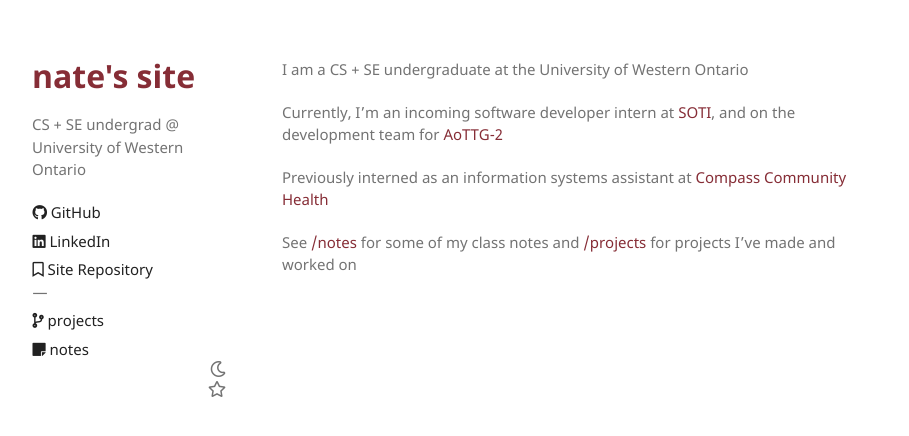
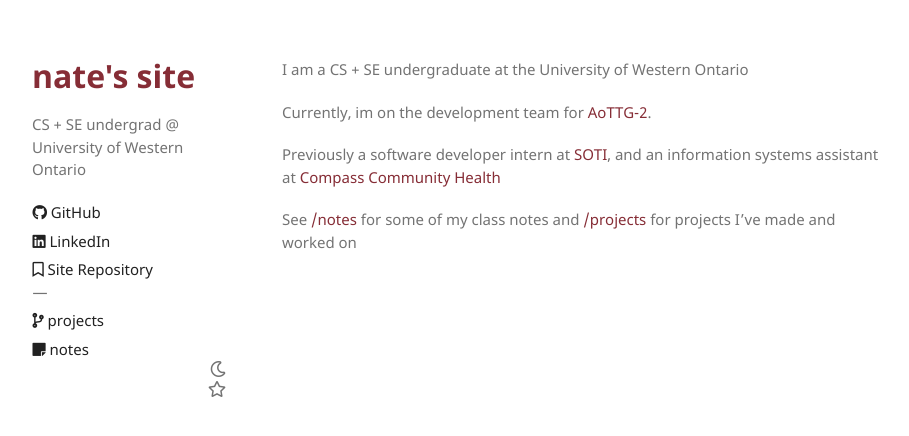
Before and after one commit to norgera/norgera.github.io, a Jekyll site: the page built from index.md, in a window 1280 px wide. Shown: the top 436 px of the page, without its empty margins (153-1062 px from the left). Built offline with Jekyll 4.4.1, drawn with Linux system fonts in a browser that asks for light colours.

Commit message:
Blackout + updates

```diff
--- /dev/null
+++ b/assets/css/blackout.scss
@@ -0,0 +1,237 @@
+---
+---
+
+:root {
+  --blackout-bg: #0b0c0d;
+  --blackout-text: #f4f4f2;
+  --blackout-muted: #a1a5aa;
+  --blackout-line: #292c2f;
+}
+
+* {
+  box-sizing: border-box;
+}
+
+body.blackout {
+  min-width: 320px;
+  margin: 0;
+  background: var(--blackout-bg);
+  color: var(--blackout-text);
+  font-family: -apple-system, BlinkMacSystemFont, "Segoe UI", sans-serif;
+  font-size: 16px;
+  line-height: 1.65;
+  -webkit-font-smoothing: antialiased;
+}
+
+.blackout-container {
+  width: min(100% - 40px, 880px);
+  margin-inline: auto;
+}
+
+.blackout a {
+  color: inherit;
+}
+
+.blackout-header {
+  border-bottom: 1px solid var(--blackout-line);
+}
+
+.blackout-header-inner,
+.blackout-footer-inner {
+  display: flex;
+  align-items: center;
+  justify-content: space-between;
+  gap: 24px;
+}
+
+.blackout-header-inner {
+  min-height: 68px;
+}
+
+.blackout-brand {
+  display: inline-flex;
+  align-items: center;
+  gap: 10px;
+  font-size: 17px;
+  font-weight: 650;
+  text-decoration: none;
+}
+
+.blackout-brand img {
+  border-radius: 8px;
+}
+
+.blackout-header nav,
+.blackout-footer nav {
+  display: flex;
+  align-items: center;
+  gap: 20px;
+}
+
+.blackout-header nav a,
+.blackout-footer a {
+  color: var(--blackout-muted);
+  font-size: 14px;
+  text-decoration: none;
+}
+
+.blackout-header nav a:hover,
+.blackout-footer a:hover {
+  color: var(--blackout-text);
+}
+
+.blackout-download-small {
+  padding: 7px 12px;
+  border: 1px solid #d9d9d7;
+  border-radius: 7px;
+  background: #f1f1ef;
+  color: #0b0c0d !important;
+  font-weight: 650;
+}
+
+.blackout-hero {
+  max-width: 720px;
+  margin: 0 auto;
+  padding: 86px 0 50px;
+  text-align: center;
+}
+
+.blackout-icon {
+  width: 104px;
+  height: 104px;
+  margin: 0 auto 24px;
+  border-radius: 23px;
+}
+
+.blackout-hero h1 {
+  margin: 0 0 14px;
+  font-size: clamp(42px, 8vw, 64px);
+  font-weight: 650;
+  letter-spacing: -0.055em;
+  line-height: 1.05;
+}
+
+.blackout-hero > p {
+  max-width: 590px;
+  margin: 0 auto;
+  color: var(--blackout-muted);
+  font-size: 19px;
+}
+
+.blackout-download {
+  display: inline-block;
+  margin-top: 28px;
+  padding: 11px 19px;
+  border-radius: 8px;
+  background: #f1f1ef;
+  color: #0b0c0d !important;
+  font-size: 15px;
+  font-weight: 700;
+  text-decoration: none;
+}
+
+.blackout-note {
+  margin-top: 13px !important;
+  color: #73777c !important;
+  font-size: 12px !important;
+}
+
+.blackout-demo {
+  margin: 0 0 80px;
+}
+
+.blackout-demo img {
+  display: block;
+  width: 100%;
+  height: auto;
+  border: 1px solid var(--blackout-line);
+  border-radius: 10px;
+}
+
+.blackout-meta {
+  margin: 18px 0 0;
+  color: var(--blackout-muted);
+  font-size: 13px;
+  text-align: center;
+}
+
+.blackout-meta a {
+  text-underline-offset: 3px;
+}
+
+.blackout-footer {
+  border-top: 1px solid var(--blackout-line);
+  color: var(--blackout-muted);
+}
+
+.blackout-footer-inner {
+  min-height: 100px;
+  font-size: 13px;
+}
+
+.blackout--legal main {
+  max-width: 760px;
+  padding-top: 68px;
+  padding-bottom: 90px;
+}
+
+.blackout--legal h1 {
+  margin: 0 0 4px;
+  font-size: clamp(36px, 7vw, 48px);
+  letter-spacing: -0.04em;
+  line-height: 1.15;
+}
+
+.blackout--legal h2 {
+  margin: 42px 0 10px;
+  font-size: 22px;
+  letter-spacing: -0.025em;
+}
+
+.blackout--legal p,
+.blackout--legal li {
+  color: #b7babd;
+}
+
+.blackout--legal strong {
+  color: var(--blackout-text);
+}
+
+.blackout--legal code {
+  padding: 2px 5px;
+  border-radius: 4px;
+  background: #17191b;
+}
+
+.blackout--legal a {
+  text-decoration-color: #676b70;
+  text-underline-offset: 3px;
+}
+
+@media (max-width: 560px) {
+  .blackout-container {
+    width: min(100% - 28px, 880px);
+  }
+
+  .blackout-header nav a:first-child {
+    display: none;
+  }
+
+  .blackout-hero {
+    padding-top: 64px;
+  }
+
+  .blackout-demo {
+    margin-bottom: 60px;
+  }
+
+  .blackout-footer-inner {
+    align-items: flex-start;
+    flex-direction: column;
+    padding: 30px 0;
+  }
+
+  .blackout-footer nav {
+    flex-wrap: wrap;
+  }
+}
--- a/index.md
+++ b/index.md
@@ -4,8 +4,8 @@
 
 I am a CS + SE undergraduate at the University of Western Ontario
 
-Currently, I'm an incoming software developer intern at [SOTI](https://soti.net/), and on the development team for [AoTTG-2](https://aottg2.com/)
+Currently, im on the development team for [AoTTG-2](https://aottg2.com/).
 
-Previously interned as an information systems assistant at [Compass Community Health](https://www.compassch.org/)
+Previously a software developer intern at [SOTI](https://soti.net/), and an information systems assistant at [Compass Community Health](https://www.compassch.org/)
 
 See [/notes](/notes) for some of my class notes and [/projects](/projects) for projects I've made and worked on
```
Also changed, not shown: _layouts/blackout.html (added, +43 -0 lines), blackout/index.md (added, +22 -0 lines), blackout/privacy.md (added, +31 -0 lines), blackout/terms.md (added, +31 -0 lines), Gemfile.lock, assets/images/blackout/app-icon.png (added), 1 other file.
